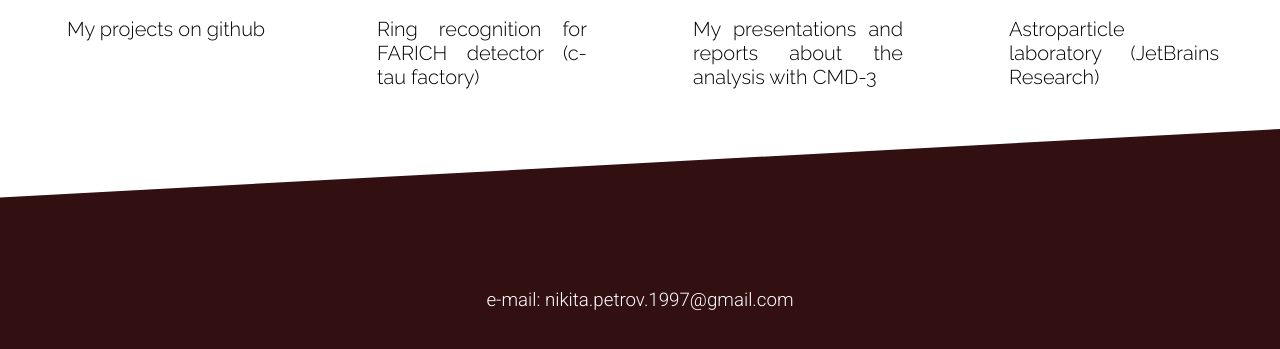
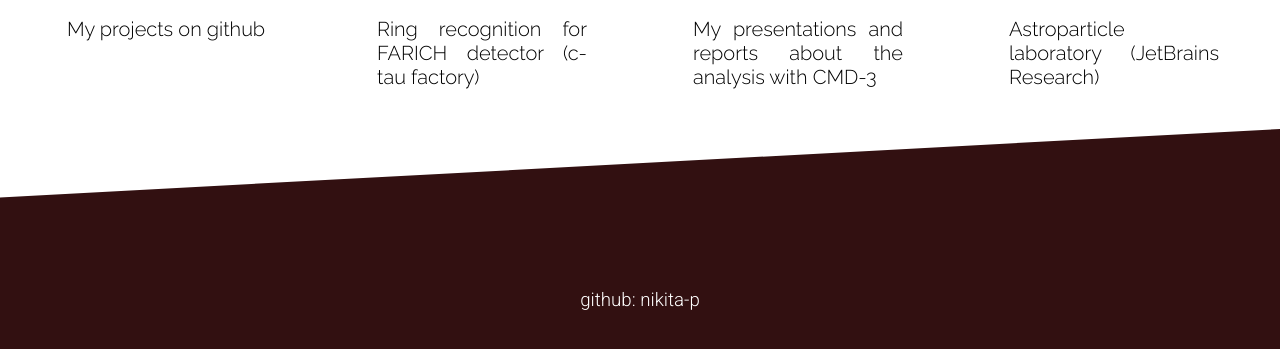
Before and after one commit to nikita-p/nikita-p.github.io, a plain HTML site: page index.html in a window 1280 px wide. Shown: the part 748-1097 px from the top of the page. Drawn offline with Linux system fonts and the light colour scheme.

```diff
--- a/index.html
+++ b/index.html
@@ -38,7 +38,7 @@
         </div>
     </div>
     <div class="footer">
-        <h3>e-mail: nikita.petrov.1997@gmail.com</h3>
+        <h3>github: nikita-p</h3>
     </div>
 </body>
 
```
Also changed, not shown: reports/index.html (+1 -1 lines).
